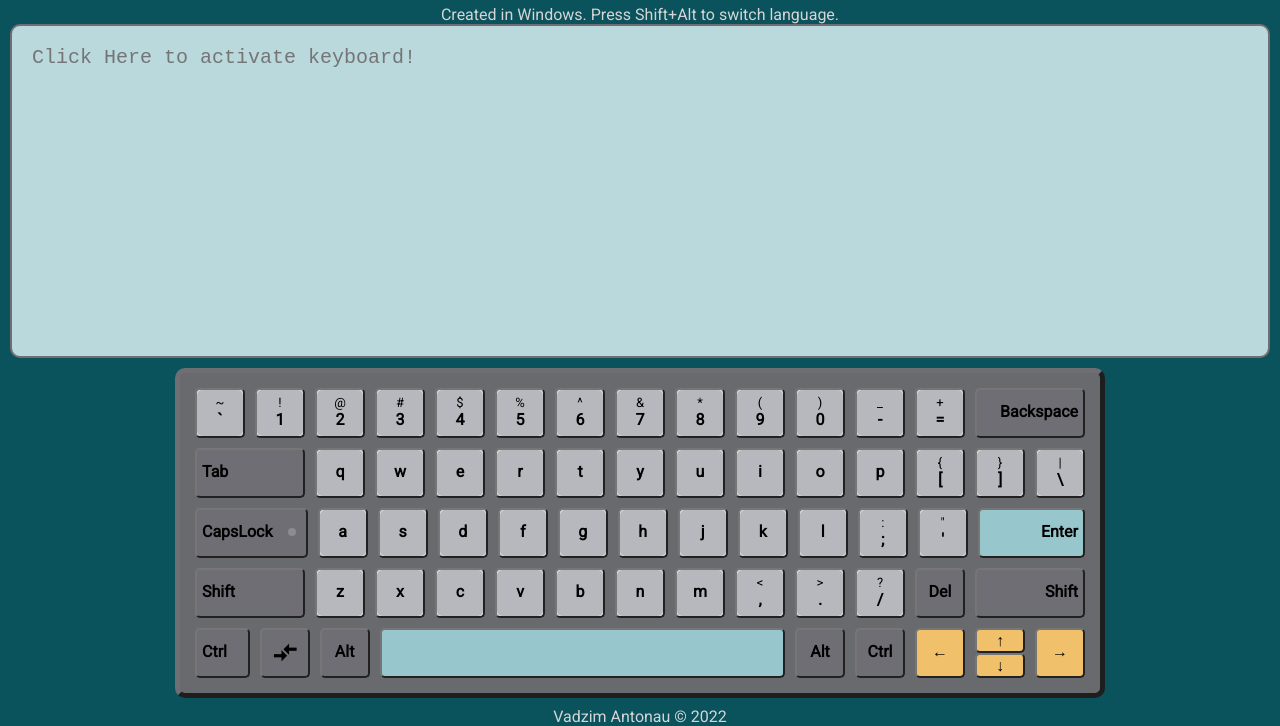
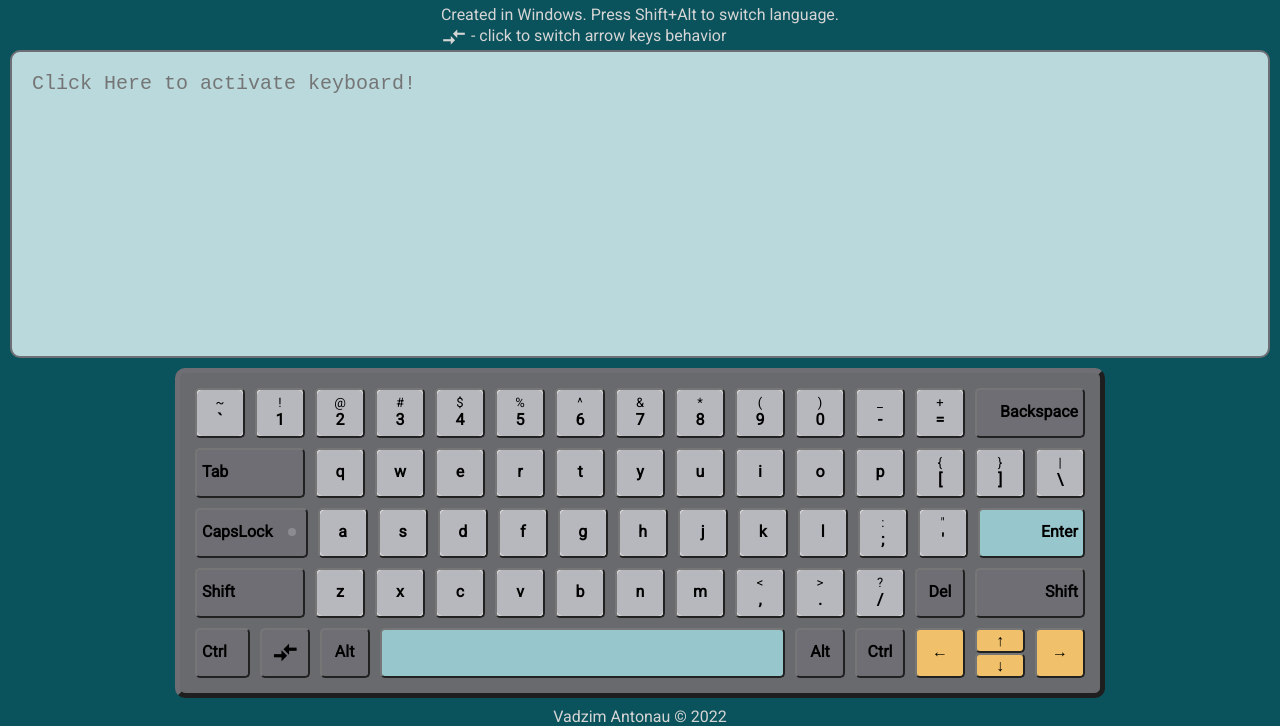
Before and after one commit to ThorsAngerVaNeT/virtual-keyboard, a website built with webpack: page src/index.html in a window 1280 px wide. Shown: the part 74-800 px from the top of the page. Built offline with nearby package versions, Linux system fonts and the light colour scheme; a web font is replaced by a local one.

Commit message:
feat: add desc to arrowSwitch btn

```diff
--- a/src/js/Keyboard.js
+++ b/src/js/Keyboard.js
@@ -328,7 +328,11 @@ export default class Keyboard {
     h1.innerText = 'Virtual Keyboard';
 
     const desc = createDomNode('p', '', 'desc');
-    desc.innerText = 'Created in Windows. Press Shift+Alt to switch language.';
+    desc.innerText = 'Created in Windows. Press Shift+Alt to switch language.\n';
+    const icon = createDomNode('span', '', 'material-icons-outlined');
+    icon.innerText = 'compare_arrows';
+    desc.append(icon);
+    desc.innerHTML += ' - click to switch arrow keys behavior';
 
     this.keyboardInput = createDomNode(
       'textarea',
--- a/src/sass/base/_typography.scss
+++ b/src/sass/base/_typography.scss
@@ -40,4 +40,5 @@ body {
 
 .material-icons-outlined {
   font-size: 2.6rem;
+  vertical-align: middle;
 }
```
